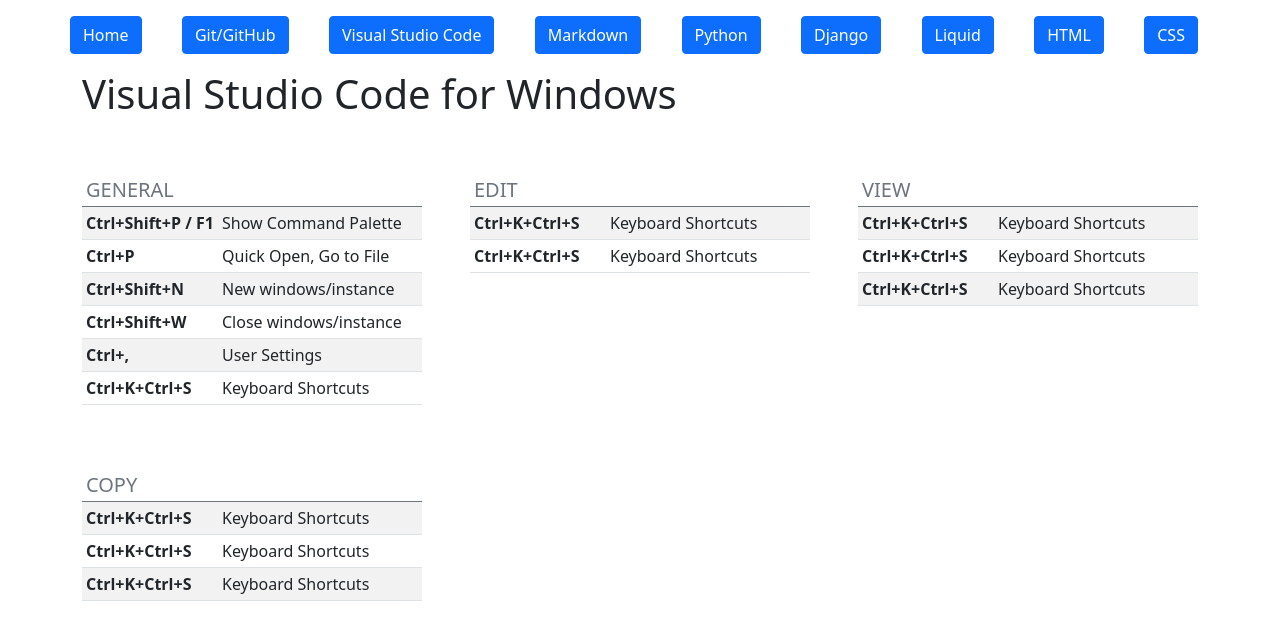
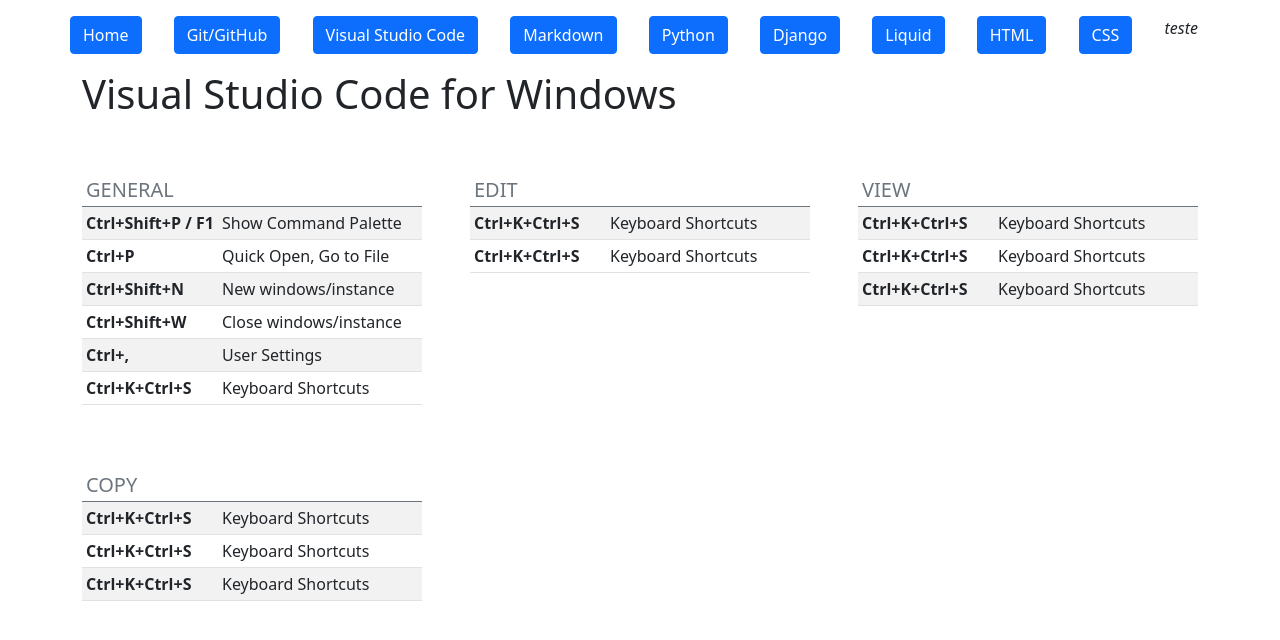
Before and after one commit to ConradoAlmeida/cheatsheets, a Jekyll site: the page built from vscode-cheat.html, in a window 1280 px wide. Shown: the top 640 px of the page. Built offline with Jekyll 4.4.1, drawn with Linux system fonts in a browser that asks for light colours.

Commit message:
Update default.html

```diff
--- a/_layouts/default.html
+++ b/_layouts/default.html
@@ -34,8 +34,8 @@
        <a class="btn btn-primary" href="#" role="button">Django</a>
         <a class="btn btn-primary" href="#" role="button">Liquid</a>
         <a class="btn btn-primary" href="#" role="button">HTML</a>
-      <a class="btn btn-primary" href="#" role="button">
-        <i class="bi bi-markdown"></i>CSS</a>
+      <a class="btn btn-primary" href="#" role="button">CSS</a>
+        <i class="fa-brands fa-python">teste</i>
 
 
 
```
